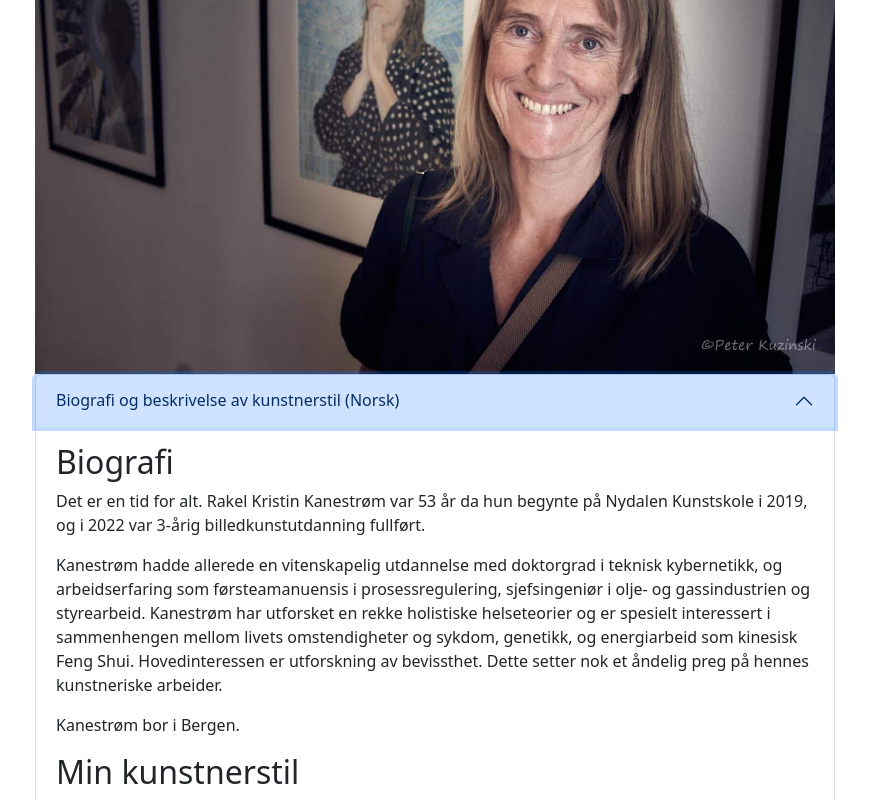
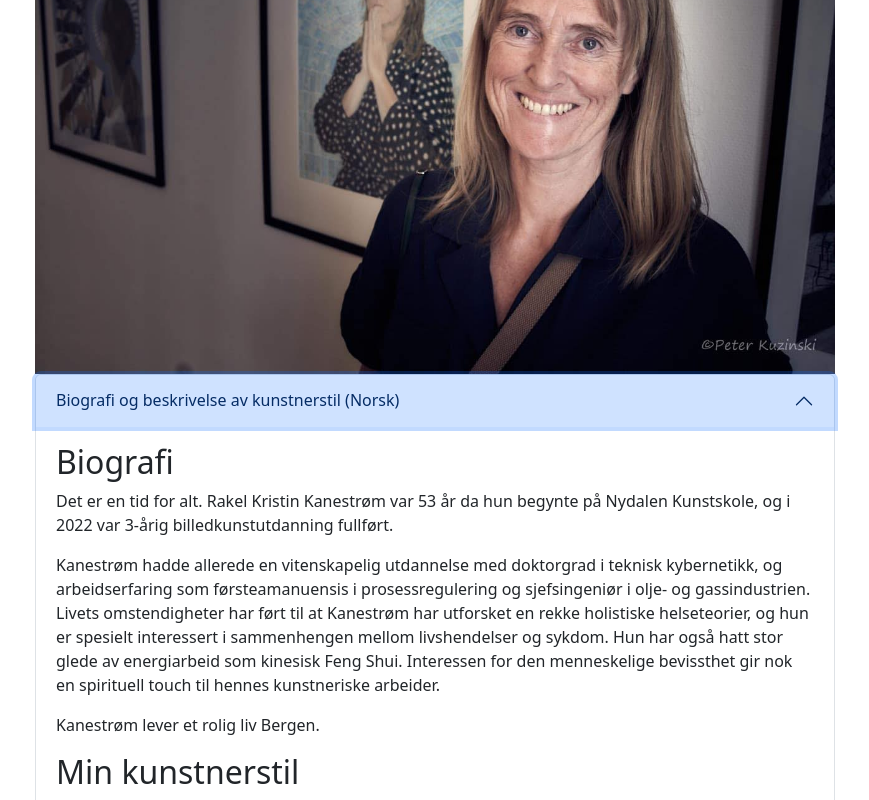
Before and after one commit to kanestrom/kanestrom.github.io, a React (Create React App) app in the folder galleri-rkk/: page / in a window 1280 px wide. Both pictures are taken after a click on the button "Biografi og beskrivelse av kunstnerstil (Norsk)". Shown: the part 608-1408 px from the top of the page, without its empty margins (205-1074 px from the left). Built offline with nearby package versions, Linux system fonts and the light colour scheme.

Commit message:
Update Body.js

```diff
--- a/galleri-rkk/src/Body.js
+++ b/galleri-rkk/src/Body.js
@@ -17,18 +17,19 @@ function Body() {
             <h2>Biografi
             </h2>
             <p>
-              Det er en tid for alt. Rakel Kristin Kanestrøm var 53 år da hun begynte på Nydalen Kunstskole i 2019, og i 2022 var 3-årig billedkunstutdanning fullført.
+              Det er en tid for alt. Rakel Kristin Kanestrøm var 53 år da hun begynte på Nydalen Kunstskole, og i 2022 var 3-årig billedkunstutdanning fullført.
 
             </p>
 
             <p>
-              Kanestrøm hadde allerede en vitenskapelig utdannelse med doktorgrad i teknisk kybernetikk, og arbeidserfaring som førsteamanuensis i prosessregulering, sjefsingeniør i olje- og gassindustrien og styrearbeid. Kanestrøm har utforsket en rekke holistiske helseteorier og er spesielt interessert i sammenhengen mellom livets omstendigheter og sykdom, genetikk, og energiarbeid som kinesisk Feng Shui. Hovedinteressen er utforskning av bevissthet. Dette setter nok et åndelig preg på hennes kunstneriske arbeider.
+              Kanestrøm hadde allerede en vitenskapelig utdannelse med doktorgrad i teknisk kybernetikk, og arbeidserfaring som førsteamanuensis i prosessregulering og sjefsingeniør i olje- og gassindustrien. Livets omstendigheter har ført til at Kanestrøm har utforsket en rekke holistiske helseteorier, og hun er spesielt interessert i sammenhengen mellom livshendelser og sykdom. Hun har også hatt stor glede av energiarbeid som kinesisk Feng Shui.
+  Interessen for den menneskelige bevissthet gir nok en spirituell touch til hennes kunstneriske arbeider.
 
             </p>
 
             <p>
 
-              Kanestrøm bor i Bergen.
+              Kanestrøm lever et rolig liv Bergen.
             </p>
 
             <h2>Min kunstnerstil
```
